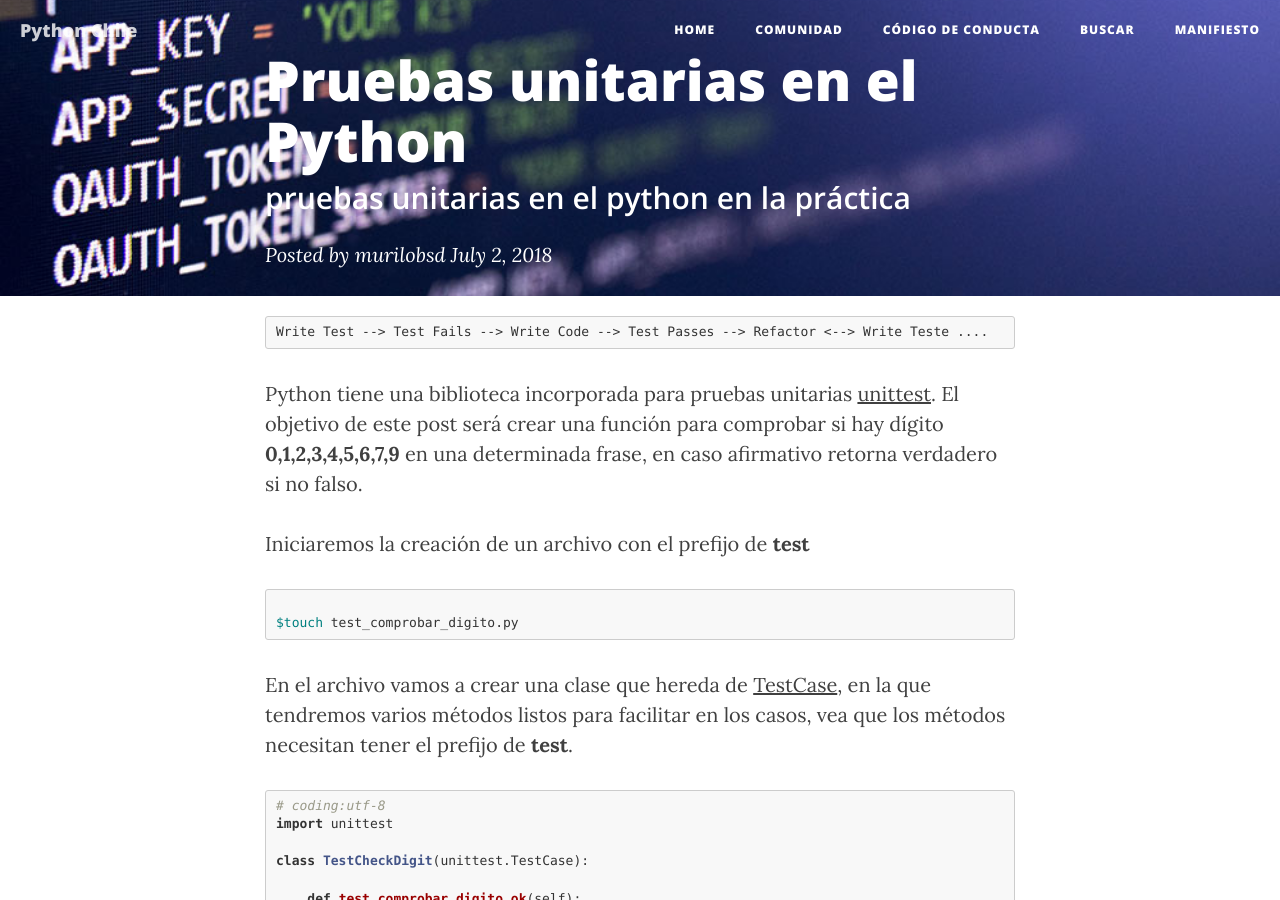
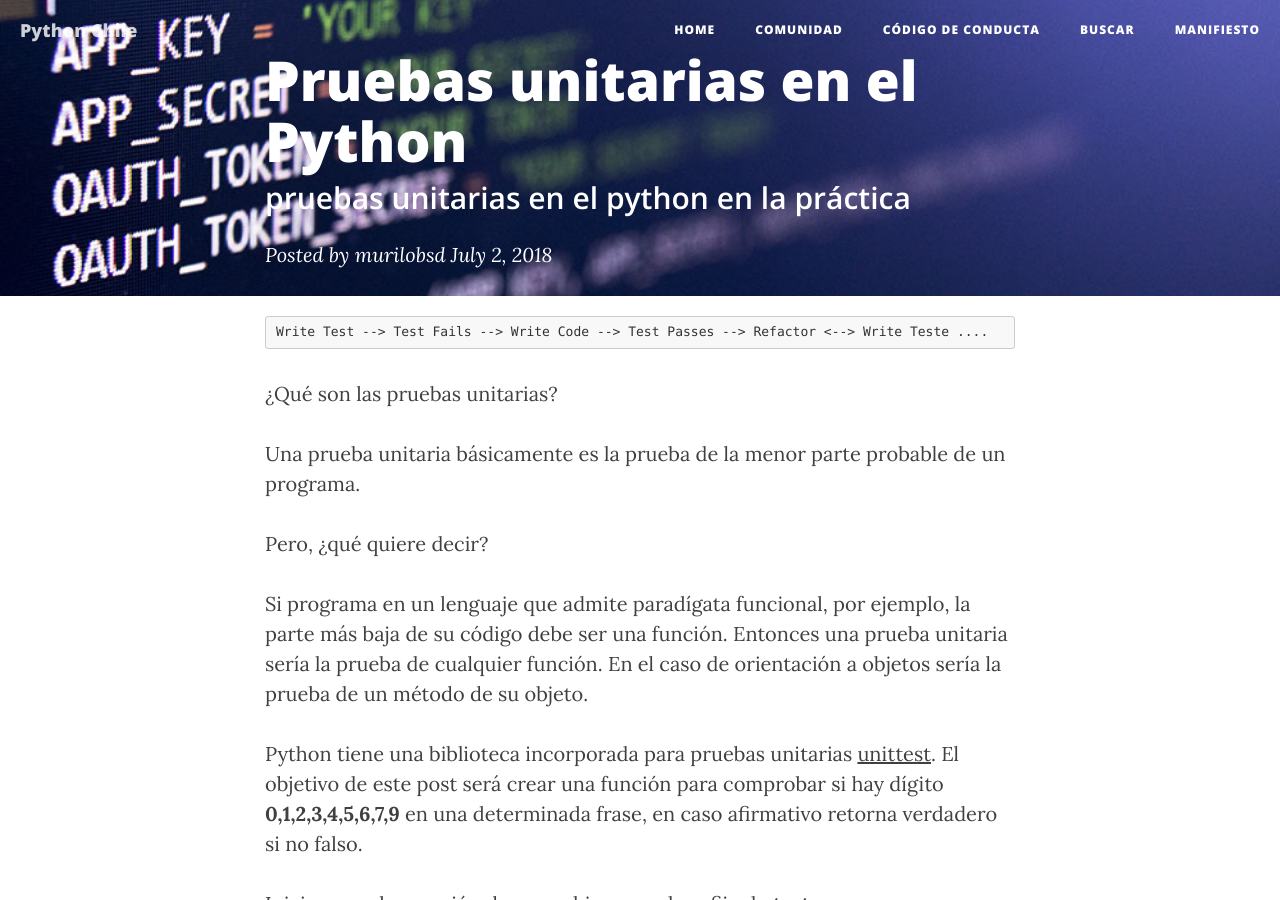
Before and after one commit to python-chile/pythonchile_old, a Jekyll site: the page built from _posts/2018-07-02-Pruebas-Unitarias.markdown, in a window 1280 px wide and 900 px high. Built offline with Jekyll 4.4.1, drawn with Linux system fonts in a browser that asks for light colours; nearby versions of some CDN libraries; comment, search, counter and statistics services are not loaded.

Commit message:
add introduction

````diff
--- a/_posts/2018-07-02-Pruebas-Unitarias.markdown
+++ b/_posts/2018-07-02-Pruebas-Unitarias.markdown
@@ -12,6 +12,18 @@ category:
 ```
 Write Test --> Test Fails --> Write Code --> Test Passes --> Refactor <--> Write Teste ....
 ```
+
+¿Qué son las pruebas unitarias?
+
+Una prueba unitaria básicamente es la prueba de la menor parte probable de un
+programa.
+
+Pero, ¿qué quiere decir?
+
+Si programa en un lenguaje que admite paradígata funcional, por ejemplo, la
+parte más baja de su código debe ser una función. Entonces una prueba unitaria
+sería la prueba de cualquier función. En el caso de orientación a objetos sería
+la prueba de un método de su objeto.
 
 Python tiene una biblioteca incorporada para pruebas unitarias
 [unittest](https://docs.python.org/3/library/unittest.html). El objetivo de
````
